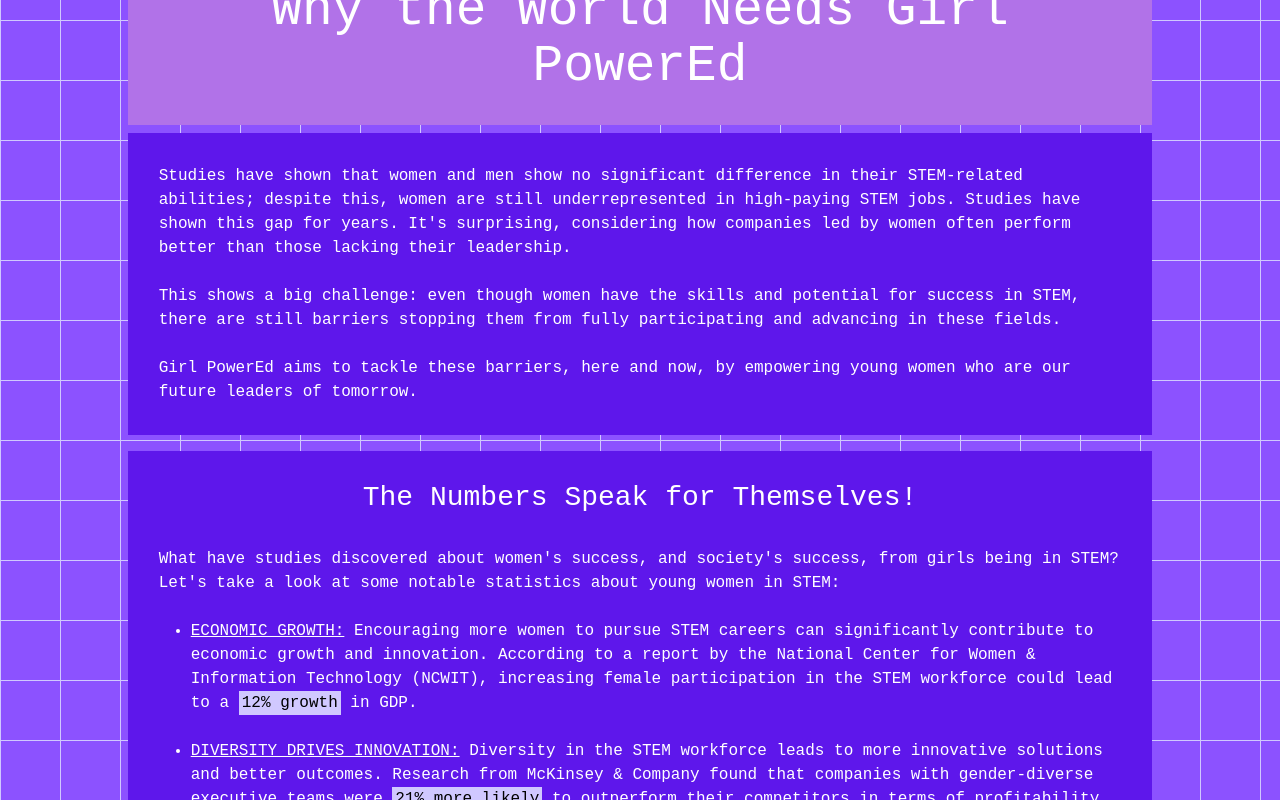
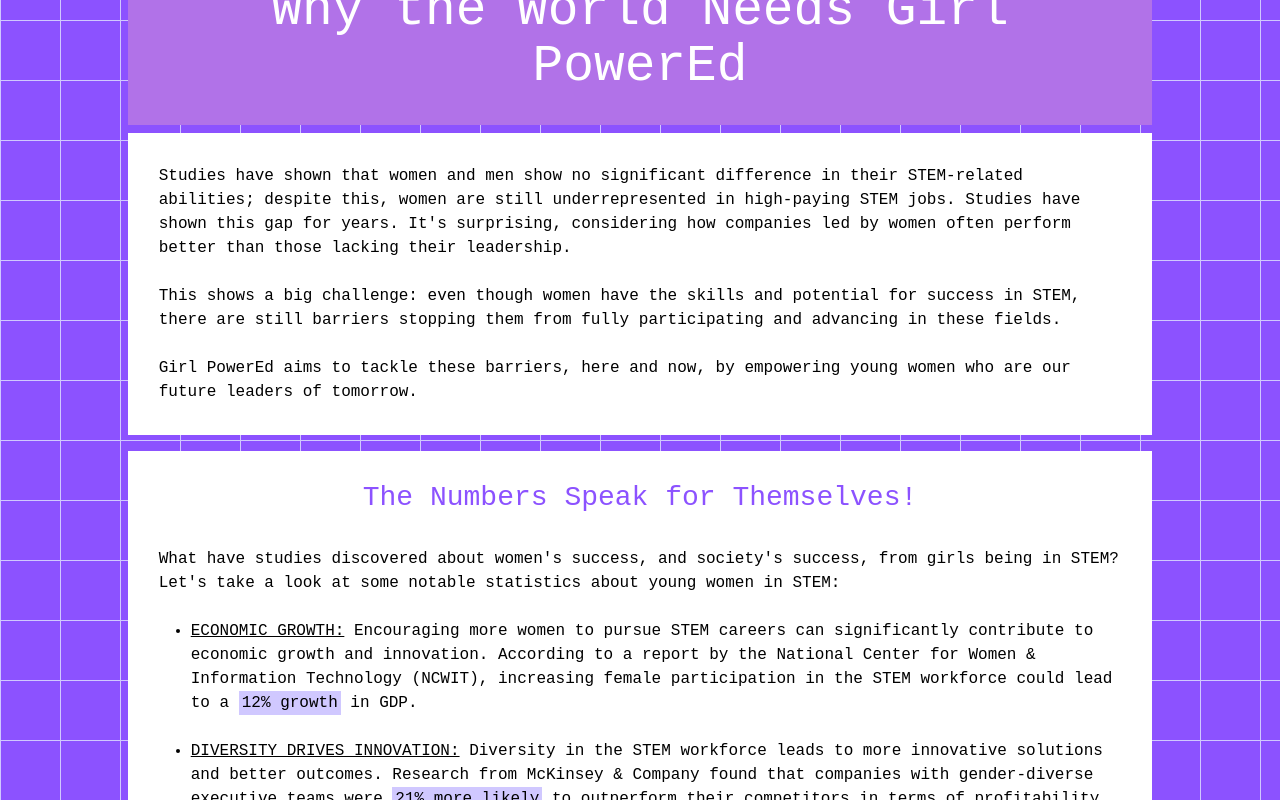
Before and after one commit to Lunishadawn/RiverHacks2024, a React (Vite) app in the folder RiverHacks24/client/: page /about in a window 1280 px wide. Shown: the part 1180-1980 px from the top of the page. Built offline with nearby package versions, Linux system fonts and the light colour scheme.

Commit message:
added the rest of team member bios

```diff
--- a/RiverHacks24/client/src/pages/About.jsx
+++ b/RiverHacks24/client/src/pages/About.jsx
@@ -95,7 +95,7 @@ const About = () => {
       <div class="team_member">
         <center><img src="https://cdn-icons-png.flaticon.com/512/4329/4329449.png" width="150"></img></center>
         <h3 class = "names_h3">Linh Huynh</h3>
-        <p class="p_bio">Lorem ipsum dolor sit amet, consectetur adipiscing elit. Integer nec odio. Praesent libero. Sed cursus ante dapibus diam.</p>
+        <p class="p_bio">Dedicated computer science student with a passion for coding and problem-solving, aspiring to engineer innovative software solutions for tomorrow's challenges.</p>
       </div>
 
       <div class="team_member">
@@ -107,13 +107,13 @@ const About = () => {
       <div class="team_member">
         <center><img src="https://cdn-icons-png.flaticon.com/512/4329/4329449.png" width="150"></img></center>
         <h3 class = "names_h3">Avery McClendon</h3>
-        <p class="p_bio">Lorem ipsum dolor sit amet, consectetur adipiscing elit. Integer nec odio. Praesent libero. Sed cursus ante dapibus diam.</p>
+        <p class="p_bio">An artistic programmer that blends technical knowledge with creative flair to shape the digital landscape.</p>
       </div>
 
       <div class="team_member">
         <center><img src="https://cdn-icons-png.flaticon.com/512/4329/4329449.png" width="150"></img></center>
         <h3 class = "names_h3">Jamie Pham</h3>
-        <p class="p_bio">Lorem ipsum dolor sit amet, consectetur adipiscing elit. Integer nec odio. Praesent libero. Sed cursus ante dapibus diam.</p>
+        <p class="p_bio">Just a girl who codes; aspires to code; passionate about meeting other girls who code</p>
       </div>
 
     </div>
--- a/RiverHacks24/client/src/pages/about.css
+++ b/RiverHacks24/client/src/pages/about.css
@@ -17,9 +17,9 @@ h1.title_h1 {
 p.p_about {
     font-family: monospace, monospace;
     text-align: left;
-    color: white;
+    color: black;
     padding: 3%;
-    background-color: #5E17EB;
+    background-color: white;
 }
 
 p.p_bio {
@@ -33,12 +33,13 @@ div.title_div {
     padding-top: 10%;
     padding-left: 10%;
     padding-right: 10%;
+
 }
 
 h3.subtitle_h3 {
     font-family: monospace, monospace;
     text-align: center;
-    color: white;
+    color: #8C52FF;
 }
 
 h3.names_h3 {
```
